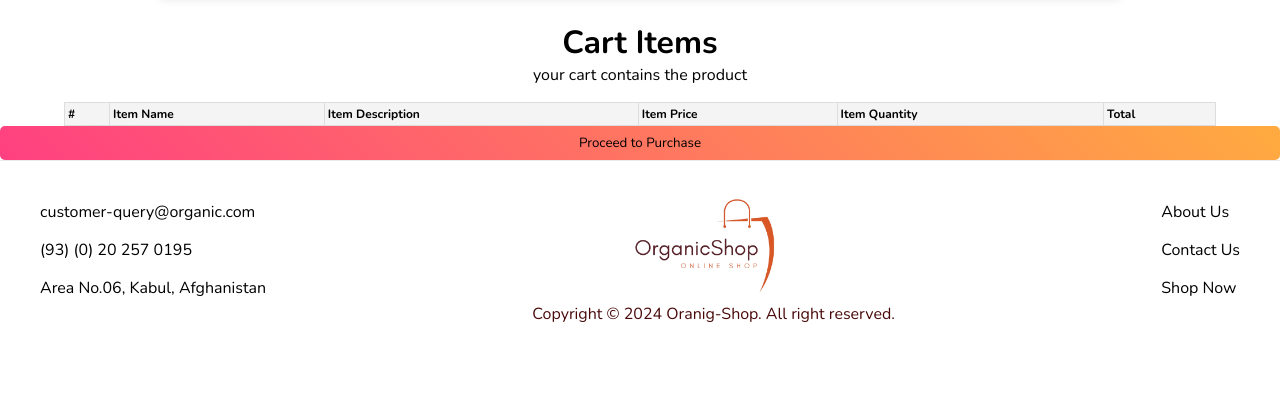
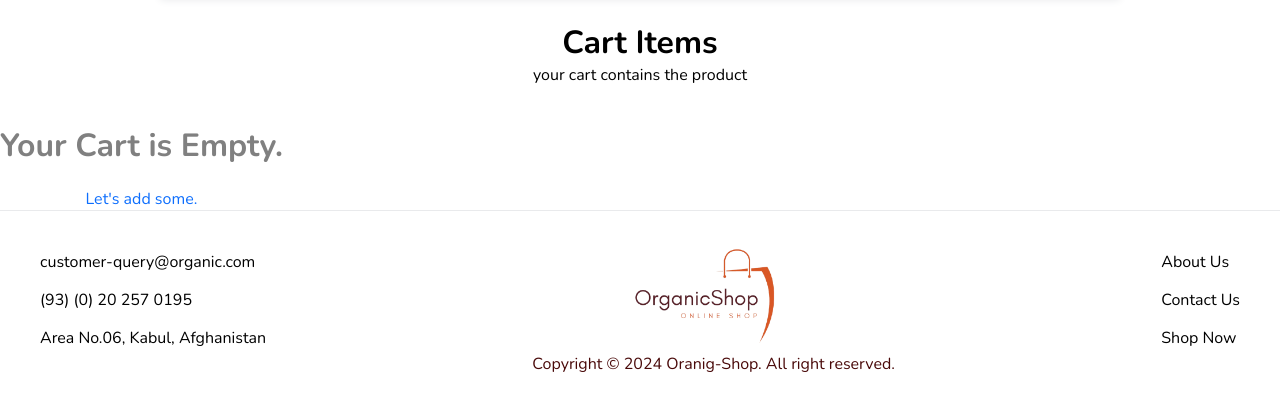
Before and after one commit to Esmat-Farjad/ecommerce, a Django app: page /store/cart-detail/ in a window 1280 px wide. Shown: the part 58-469 px from the top of the page. Run offline with Django 4.2, Linux system fonts and the light colour scheme; lists and menus that the app fills with data are empty; some libraries are stand-ins or nearby versions.

Commit message:
cart not completed

```diff
--- a/store/static/css/_table.scss
+++ b/store/static/css/_table.scss
@@ -3,8 +3,10 @@
     flex-direction: column;
     flex-wrap: wrap;
     justify-content: center;
-    align-items: center;
-    overflow-x: scroll;
+    align-items: first baseline;
+    width: 100%;
+    height: $body-height;
+    border: 1px solid red;
 }
 .table{
     overflow-x: auto; /* Enables horizontal scrolling */
@@ -28,3 +30,18 @@ th, td {
 th {
     background-color: #f4f4f4; /* Light grey background */
 }
+.empty-record{
+    display: flex;
+    justify-content: center;
+    align-items: center;
+    flex-direction: column;
+
+    width: fit-content;
+    .title{
+        color: gray;
+    }
+    .text{
+        padding: 0px;
+        margin: 0px;
+    }
+}
--- a/store/static/css/style.css
+++ b/store/static/css/style.css
@@ -4,8 +4,10 @@
   flex-direction: column;
   flex-wrap: wrap;
   justify-content: center;
-  align-items: center;
-  overflow-x: scroll;
+  align-items: first baseline;
+  width: 100%;
+  height: 70vh;
+  border: 1px solid red;
 }
 
 .table {
@@ -26,6 +28,22 @@ th, td {
 
 th {
   background-color: #f4f4f4; /* Light grey background */
+}
+
+.empty-record {
+  display: flex;
+  justify-content: center;
+  align-items: center;
+  flex-direction: column;
+  width: -moz-fit-content;
+  width: fit-content;
+}
+.empty-record .title {
+  color: gray;
+}
+.empty-record .text {
+  padding: 0px;
+  margin: 0px;
 }
 
 * {
--- a/store/templates/cart_detail.html
+++ b/store/templates/cart_detail.html
@@ -7,6 +7,7 @@
         <h1 class="title">Cart Items</h1>
         <p class="text">your cart contains the product</p>
     </div>
+    {% if cart_item %}
     <div class="detail-container">
         <table class="table">
             <thead>
@@ -16,6 +17,7 @@
                 <th>Item Price</th>
                 <th>Item Quantity</th>
                 <th>Total</th>
+                <th>Manage</th>
             </thead>
             <tbody>
                 {% for item in cart_item %}
@@ -24,15 +26,25 @@
                     <td>{{item.product.name}}</td>
                     <td>{{item.product.description}}</td>
                     <td>{{item.product.price}}</td>
-                    <td>{{item.quantity.quantity}}</td>
+                    <td>{{item.quantity}}</td>
                     <td>{{item.total}}</td>
+                    <td>
+                        <a href="{% url 'store:remove_cart_item' item.product.id %}">Remove</a>
+                    </td>
                 </tr>
                 {% endfor %}
             </tbody>
         </table>
+        <div class="button-holder">
+            <button class="btn">Proceed to Purchase</button>
+        </div>
     </div>
-    <div class="button-holder">
-        <button class="btn">Proceed to Purchase</button>
-    </div>
+    {% else %}
+        <div class="empty-record">
+            <h1 class="title">Your Cart is Empty.</h1>
+            <p class="text"><a href="{% url 'store:sales' %}" class="active-link">Let's add some.</a></p>
+        </div>
+        {% endif %}
+
 </div>
 {% endblock content %}
--- a/store/templates/includes/navbar.html
+++ b/store/templates/includes/navbar.html
@@ -15,7 +15,7 @@
                 <li class="nav-link">
                     <a href="{% url 'store:cart_detail' %}" class="cart-badge-holder">
                         <i class="fa-solid fa-bag-shopping"></i>
-                        <span class="cart-badge" id="num_item"></span>
+                        <span class="cart-badge" id="num_item">{{num_item}}</span>
                     </a>
                 </li>
                 <li class="nav-link"><a href="{% url 'store:purchase' %}" ><i class="fa-solid fa-cart-plus"></i>&nbsp;Purchase</a></li>
@@ -63,3 +63,4 @@
     });
 </script>
 <!-- store:sales_info  store:stock-->
+ <!--fix the card item -->
--- a/store/urls.py
+++ b/store/urls.py
@@ -34,5 +34,10 @@ urlpatterns = [
         views.cart_detail,
         name='cart_detail'
     ),
+    path(
+        'cart/remove/<int:item>/',
+        views.remove_cart_item,
+        name='remove_cart_item'
+    ),
 
 ]
--- a/store/views.py
+++ b/store/views.py
@@ -7,6 +7,7 @@ from django.http import JsonResponse
 from django.shortcuts import redirect, render, get_object_or_404
 from django.contrib import messages
 from django.contrib.auth import authenticate, login, logout
+from django.urls import reverse
 from .models import Category, CustomUser, Sale, Product
 from .forms import ProductSearchForm, PurchaseProductForm, UserCreationForm
 from django.db.models import Q
@@ -120,13 +121,26 @@ def cart_detail(request):
     cart_item = []
     for product in products:
         quantity = cart[str(product.id)]
-        total_price =(quantity['quantity'] * product.price)
+        total_price =quantity * int(product.price)
         cart_item.append({'product':product,'quantity':quantity,'total':total_price})
     context = {
-        'cart_item':cart_item
+        'cart_item':cart_item,
+        'num_item':len(cart_item)
     }
     return render(request,'cart_detail.html',context)
 
+@login_required
+def remove_cart_item(request, item):
+    cart = request.session.get('cart',{})
+    if item in cart:
+        value = cart.pop(cart[str(item)],None)
+        request.session['cart'] = cart
+        messages.success(request, f"{value} removed successfully !")
+    else:
+        messages.error(request,f"{cart[str(item)]} item not found")
+
+
+    return redirect('store:cart_detail')
 
 def signout(request):
     logout(request)
```
Also changed, not shown: db.sqlite3, 1 other file.
